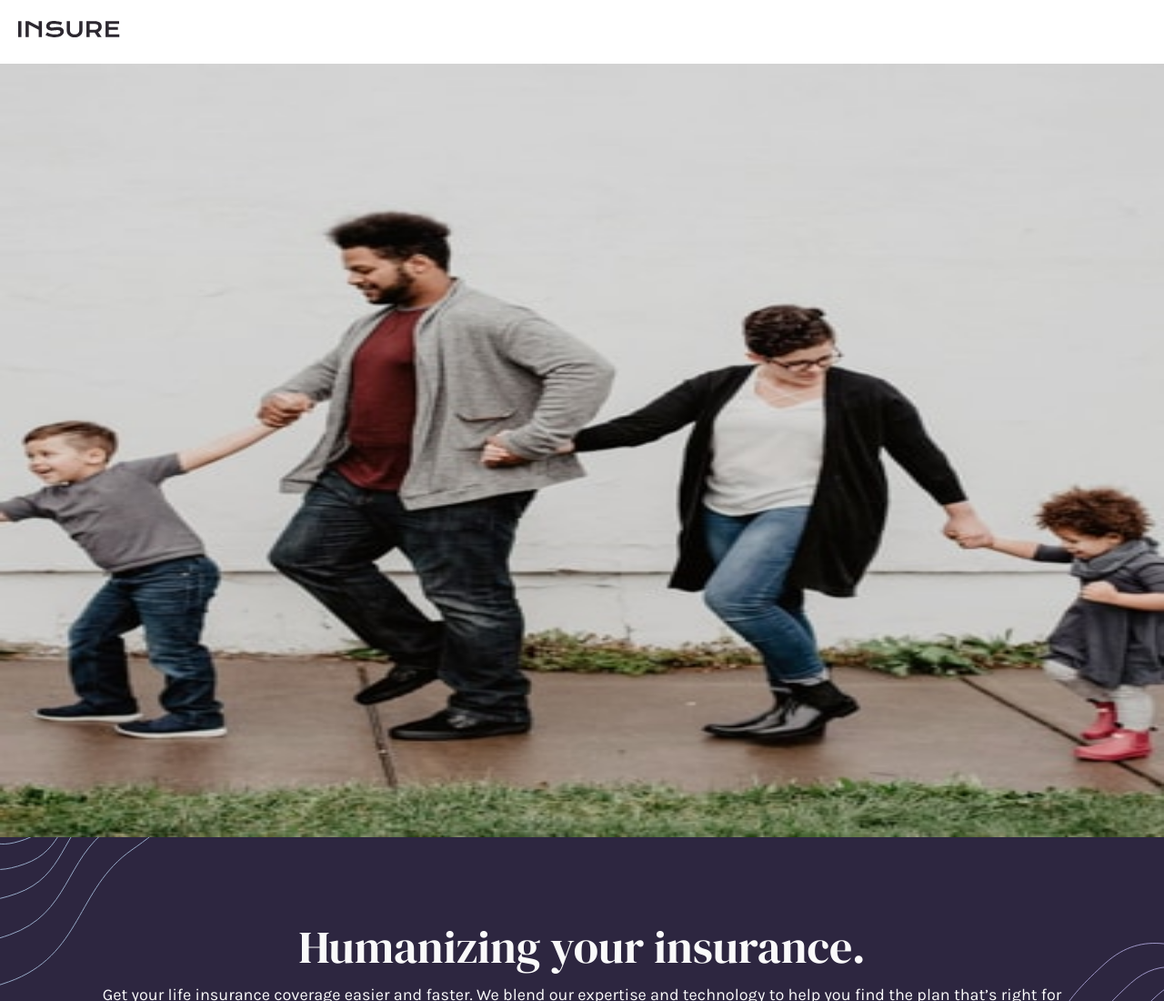
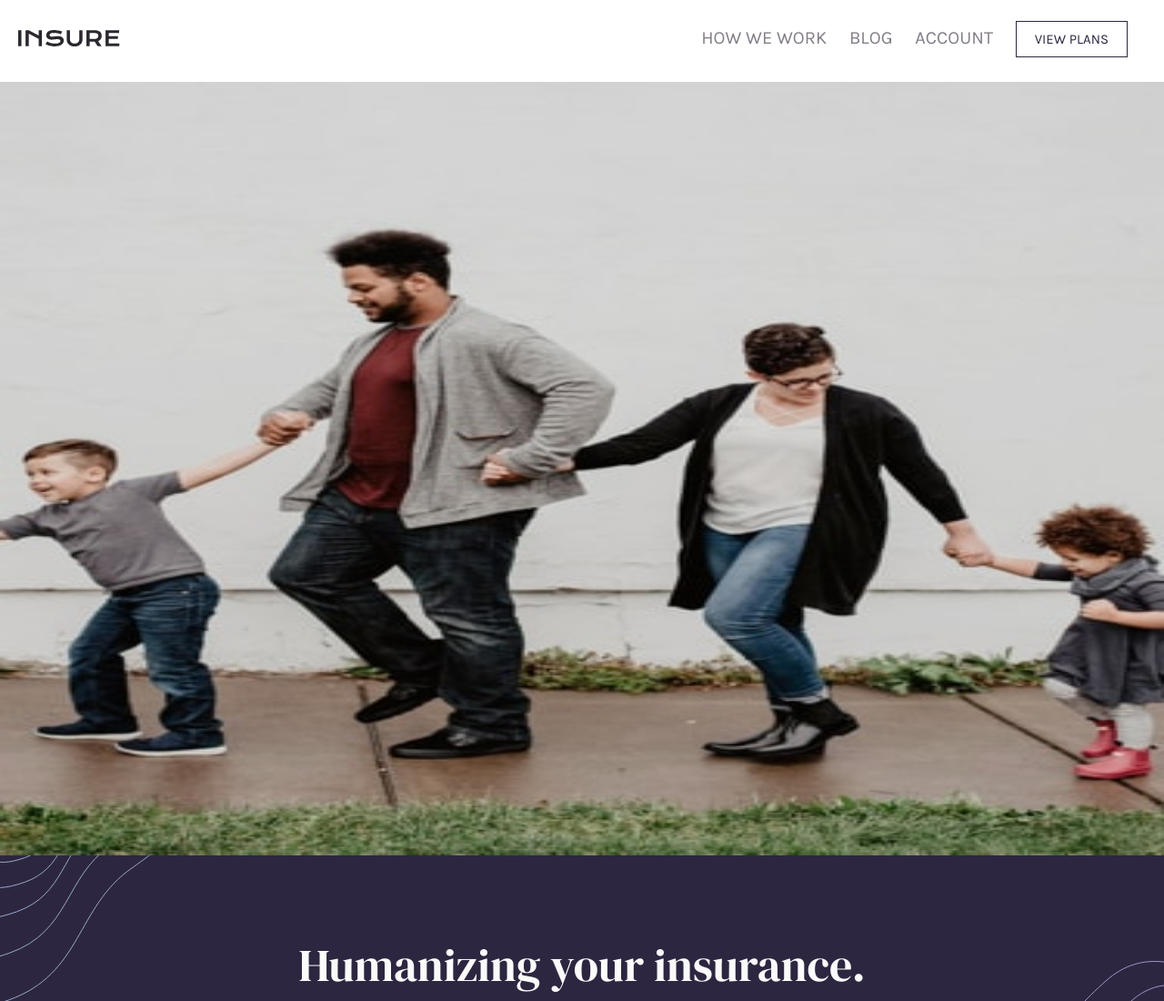
Before and after one commit to Eminence14/insure-landing-page, a plain HTML site: page index.html in a window 1280 px wide. Shown: the top 1100 px of the page at 91% size. Drawn offline with Linux system fonts and the light colour scheme.

Commit message:
making adjustments

```diff
--- a/style.css
+++ b/style.css
@@ -235,8 +235,12 @@ footer #bottom * {
     body {
         font-size: 20px;
     }
+    header {
+        padding: 30px 20px;
+    }
     nav {
         display: block;
+        transform: scale(1);
     }
     nav a {
         text-transform: uppercase;
```
